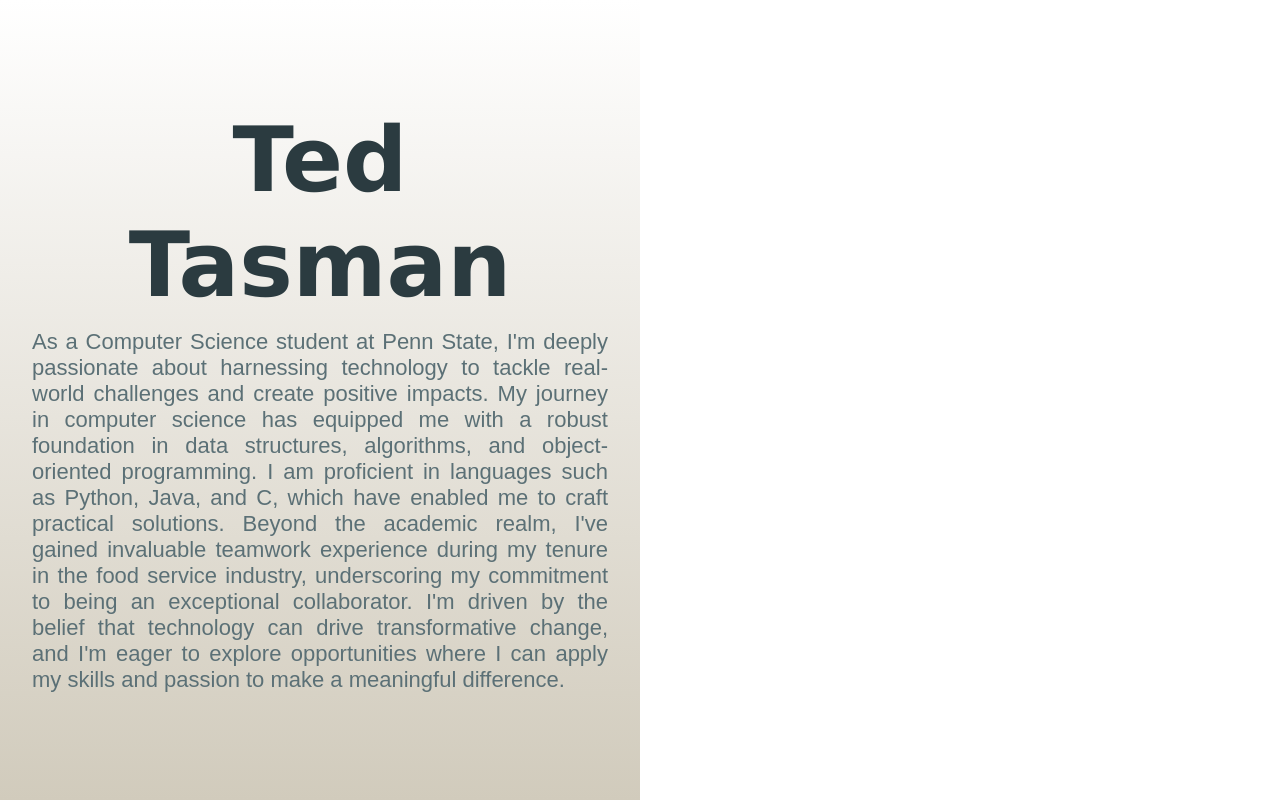
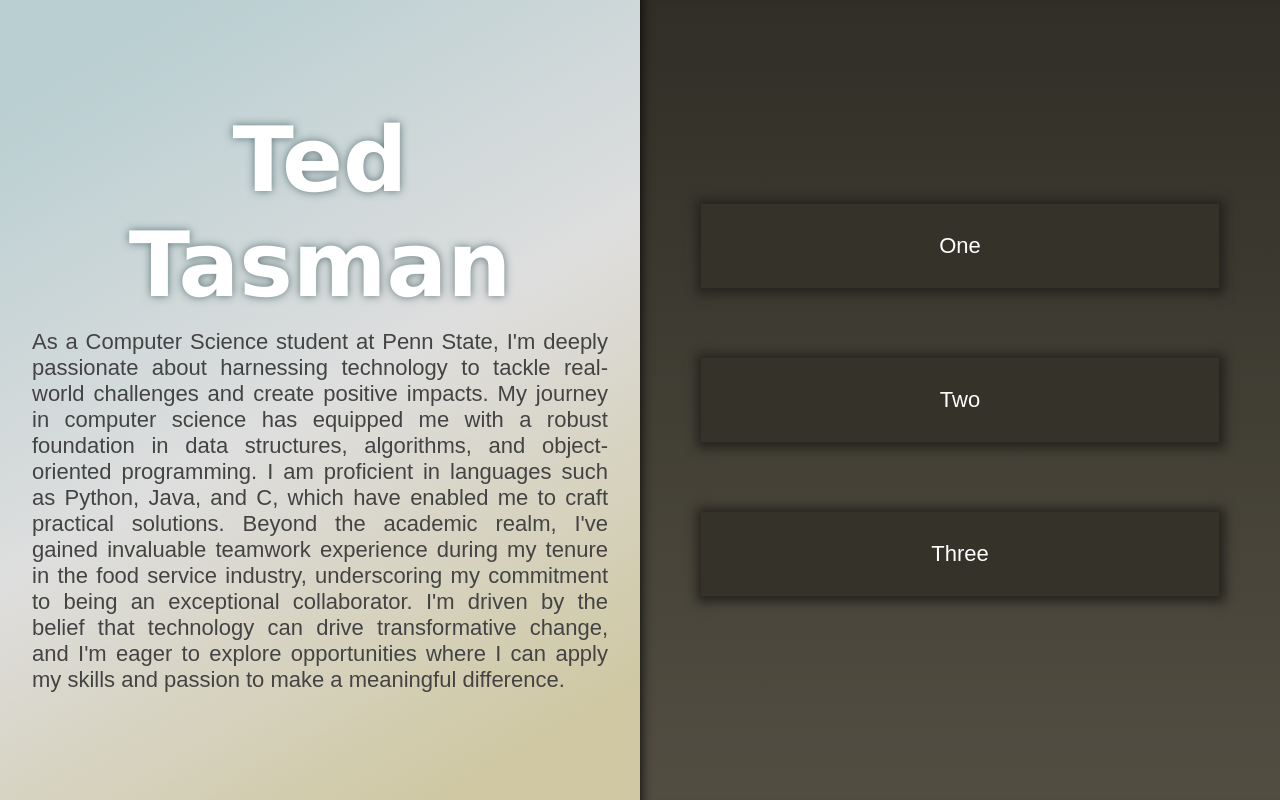
Before and after one commit to tedtasman/tedtasman.github.io, a React (Create React App) app: page / in a window 1280 px wide. Built offline with nearby package versions, Linux system fonts and the light colour scheme.

Commit message:
Add button prototypes; styling

```diff
--- a/src/App.css
+++ b/src/App.css
@@ -6,31 +6,60 @@
 h1 {
   font-size: calc(50px + 5vmin);
   font-weight: bold;
-  color: #2b3b40;
+  color: #ffffff;
   text-align: center;
   font-family: Verdana, Geneva, Tahoma, sans-serif;
   margin: 1% 5%;
+  text-shadow: #395558bd 0 0 1vmin;
 }
 
 p {
   font-size: calc(10px + 1.5vmin);
   text-align: justify;
-  color: #5b7076;
+  color: #434343;
   font-family: Arial, Helvetica, sans-serif;
   margin: 1% 5%;
 }
 
 .Bio {
-  max-width: 50vw;
-  background-image: linear-gradient(#fff, #d1cbbc);
+  width: 50vw;
+  background-image: linear-gradient(-30deg, #cfc8a3 10%, #dedede, #bacfd2 90%);
   min-height: 100vh;
   display: flex;
   flex-direction: column;
   justify-content: center;
-  box-sizing: border-box;
-  text-align: left;
 }
 
 .Drawer {
-  text-align: right;
+  text-align: center;
+  background-color: #35322a;
+  color: #fff;
+  box-shadow: #25231e 1px 1px 10px 5px;
+  padding: 5%;
+  margin: 5%;
 }
+
+.element.column {
+  flex: 1;
+  display: flex;
+  flex-direction: column;
+  justify-content: center;
+  align-items: center;
+  box-sizing: border-box;
+}
+
+.Landing-container {
+  display: flex;
+  flex-direction: row;
+  align-items: center;
+}
+
+.Shelf {
+  width: 50vw;
+  background-image: linear-gradient(#302e26, #524e42);
+  min-height: 100vh;
+  display: flex;
+  flex-direction: column;
+  justify-content: center;
+  box-shadow: #000 1vw 0 1vw -1vw inset;
+}
--- a/src/App.js
+++ b/src/App.js
@@ -24,7 +24,16 @@ function App() {
 
 export default function Homepage() {
   return (
-    <Bio />
+    <>
+      <div className='Landing-container'>
+        <div className='element column'>
+          <Bio />
+        </div>
+        <div className='element column'>
+          <Shelf />
+        </div>
+      </div>
+    </>
   );
 }
 
@@ -41,8 +50,22 @@ function Bio() {
   )
 }
 
-function Drawer(value) {
-  <div className='Drawer'>
-    value;
-  </div>
+function Drawer({ value }) {
+  return (
+    <p>
+      <div className='Drawer'>
+        {value}
+      </div>
+    </p>
+  );
 }
+
+function Shelf() {
+  return (
+    <div className='Shelf'>
+      <Drawer value="One" />
+      <Drawer value="Two" />
+      <Drawer value="Three" />
+    </div>
+  );
+}
```
